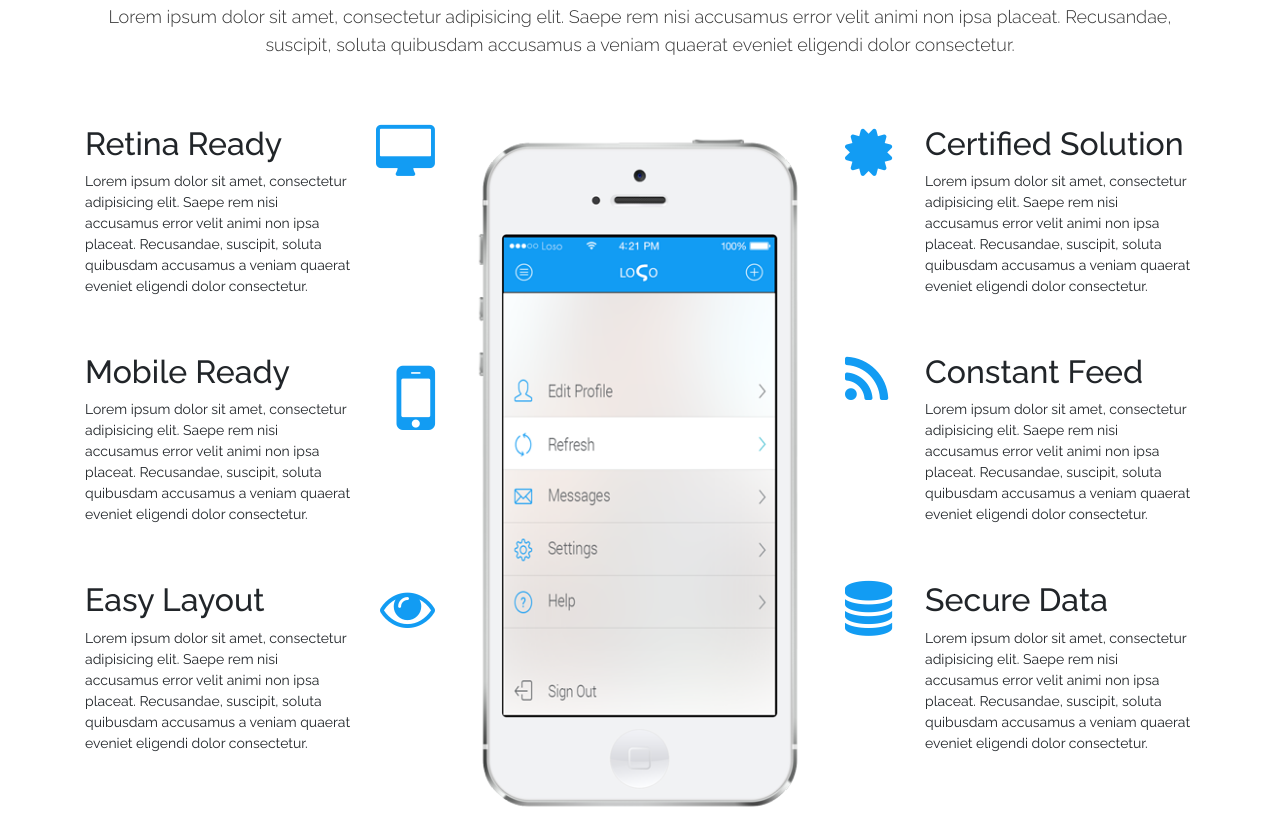
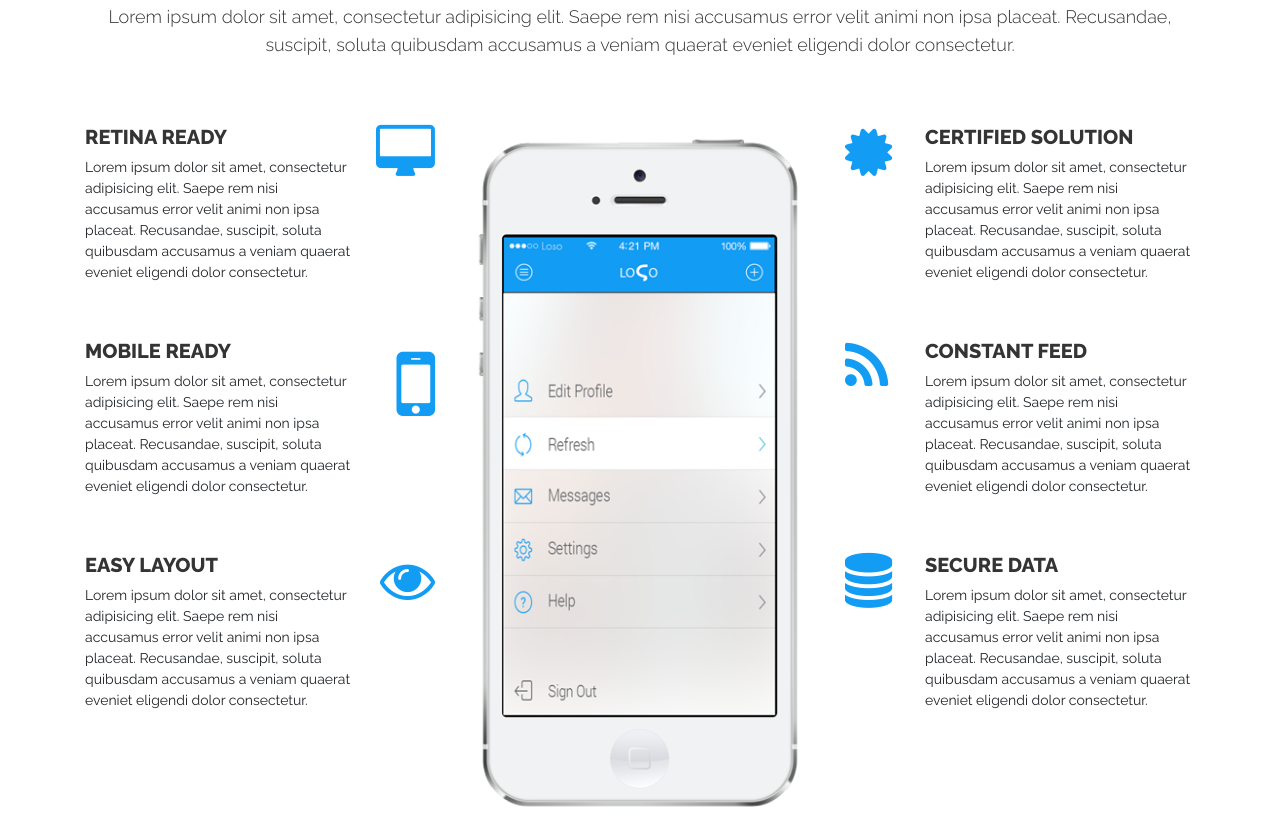
Before and after one commit to Sipho93/Loso2, a plain HTML site: page index.html in a window 1280 px wide. Shown: the part 2399-3226 px from the top of the page. Drawn offline with Linux system fonts and the light colour scheme.

Commit message:
change header font
change header font

```diff
--- a/css/style.css
+++ b/css/style.css
@@ -315,6 +315,13 @@ btn-tour:hover{
     padding-bottom: 40px;
     padding-right: 80px;
 }
+.feature-item h3{
+
+     color: #343434;
+    text-transform: uppercase;
+    font-size: 20px;
+    font-weight: 800;
+}
 
 .feature-item div{
 
@@ -344,6 +351,15 @@ btn-tour:hover{
     padding-left: 80px;
 }
 
+
+.feature-item3 h3{
+ color: #343434;
+    text-transform: uppercase;
+    font-size: 20px;
+    font-weight: 800;
+
+}
+
 .feature-item3 div{
 
     position: absolute;
--- a/index.html
+++ b/index.html
@@ -349,7 +349,7 @@
                         <div class="feature-item">
 
                          <div><i class="fa fa-desktop"></i></div>
-                        <h2>Retina Ready</h2>
+                        <h3>Retina Ready</h3>
                         <p>Lorem ipsum dolor sit amet, consectetur adipisicing elit. Saepe rem nisi accusamus error velit animi non ipsa placeat. Recusandae, suscipit, soluta quibusdam accusamus a veniam quaerat eveniet eligendi dolor consectetur.</p>
 
                         </div>
@@ -358,7 +358,7 @@
                         <div class="feature-item">
 
                             <div><i id="iconMobile" class="fa fa-mobile"></i></div>
-                        <h2>Mobile Ready</h2>
+                        <h3>Mobile Ready</h3>
                         <p>Lorem ipsum dolor sit amet, consectetur adipisicing elit. Saepe rem nisi accusamus error velit animi non ipsa placeat. Recusandae, suscipit, soluta quibusdam accusamus a veniam quaerat eveniet eligendi dolor consectetur.</p>
 
                         </div>
@@ -367,7 +367,7 @@
                         <div class="feature-item">
 
                             <div><i class="fa fa-eye"></i></div>
-                        <h2>Easy Layout</h2>
+                        <h3>Easy Layout</h3>
                         <p>Lorem ipsum dolor sit amet, consectetur adipisicing elit. Saepe rem nisi accusamus error velit animi non ipsa placeat. Recusandae, suscipit, soluta quibusdam accusamus a veniam quaerat eveniet eligendi dolor consectetur.</p>
 
                         </div>
@@ -391,7 +391,7 @@
                         <div class="feature-item3">
 
                          <div><i class="fa fa-certificate"></i></div>
-                        <h2>Certified Solution</h2>
+                        <h3>Certified Solution</h3>
                         <p>Lorem ipsum dolor sit amet, consectetur adipisicing elit. Saepe rem nisi accusamus error velit animi non ipsa placeat. Recusandae, suscipit, soluta quibusdam accusamus a veniam quaerat eveniet eligendi dolor consectetur.</p>
 
                         </div>
@@ -400,7 +400,7 @@
                         <div class="feature-item3">
 
                             <div><i class="fa fa-rss"></i></div>
-                        <h2>Constant Feed</h2>
+                        <h3>Constant Feed</h3>
                         <p>Lorem ipsum dolor sit amet, consectetur adipisicing elit. Saepe rem nisi accusamus error velit animi non ipsa placeat. Recusandae, suscipit, soluta quibusdam accusamus a veniam quaerat eveniet eligendi dolor consectetur.</p>
 
                         </div>
@@ -409,7 +409,7 @@
                         <div class="feature-item3">
 
                             <div><i class="fa fa-database"></i></div>
-                        <h2>Secure Data</h2>
+                        <h3>Secure Data</h3>
                         <p>Lorem ipsum dolor sit amet, consectetur adipisicing elit. Saepe rem nisi accusamus error velit animi non ipsa placeat. Recusandae, suscipit, soluta quibusdam accusamus a veniam quaerat eveniet eligendi dolor consectetur.</p>
 
                         </div>
```
